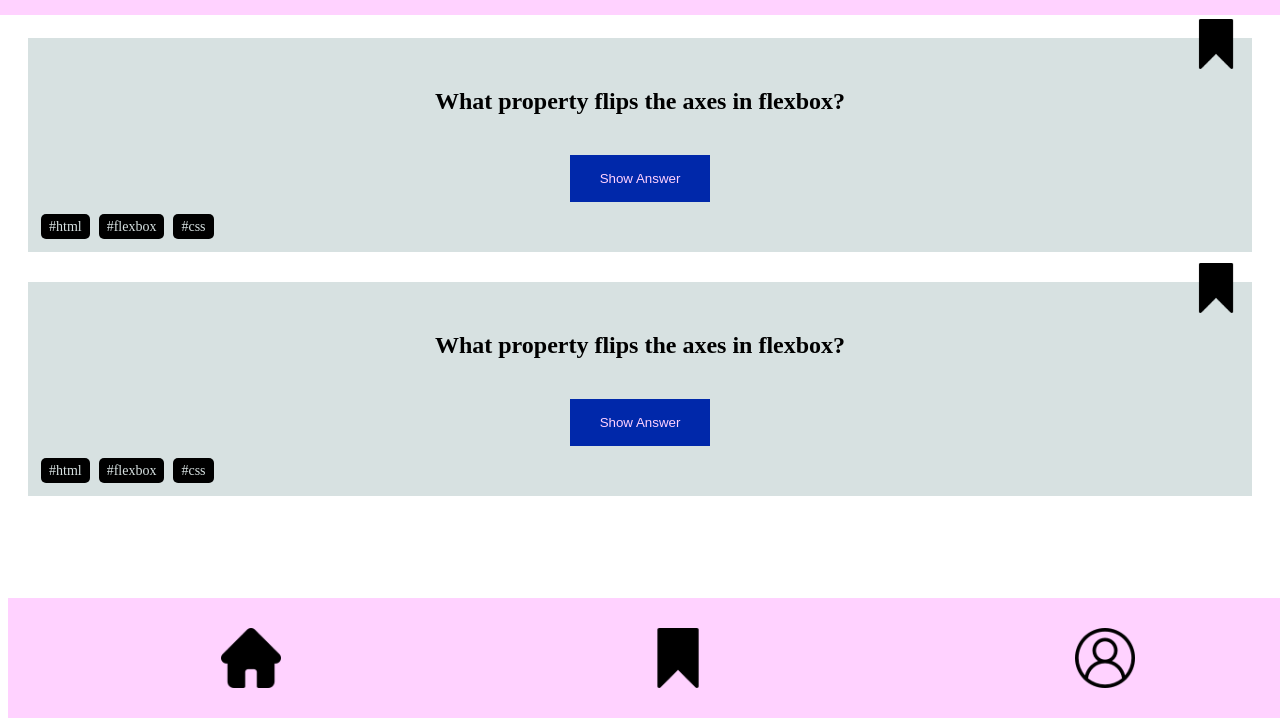
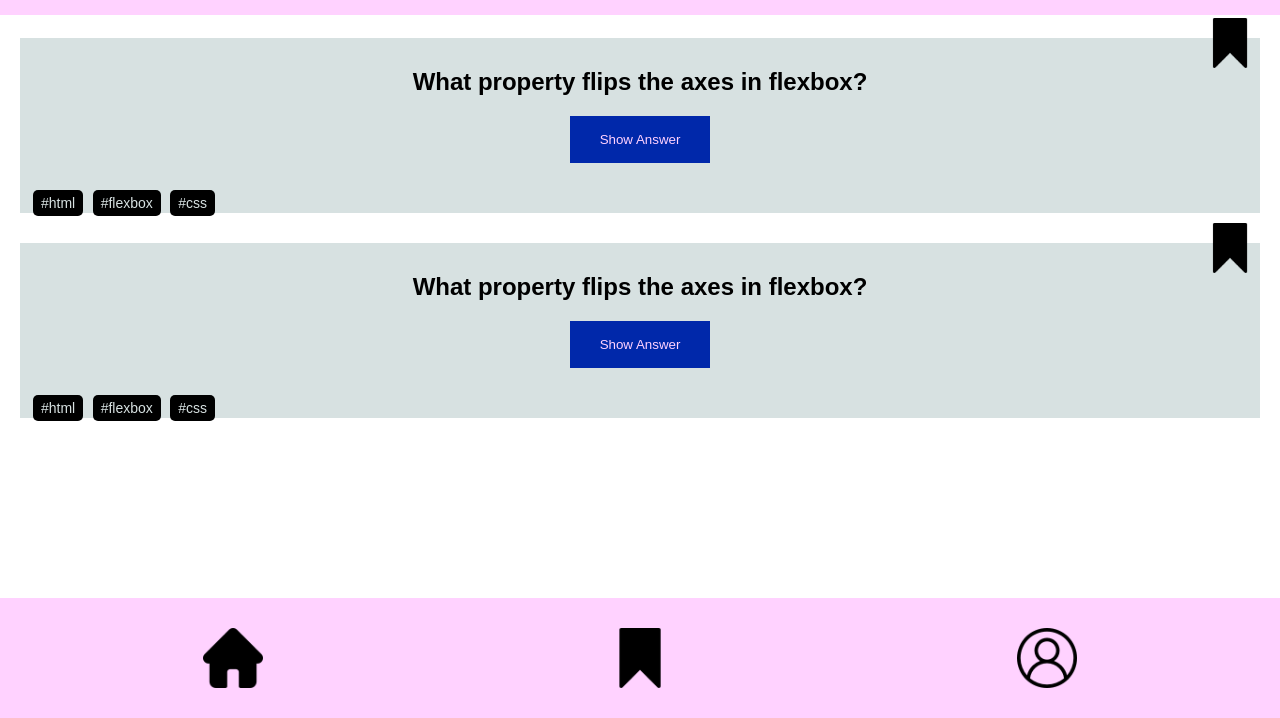
Before and after one commit to MoritzHoyer/moritzhoyer-quiz-app, a plain HTML site: page index.html in a window 1280 px wide. Shown: the part 82-800 px from the top of the page. Drawn offline with Linux system fonts and the light colour scheme.

Commit message:
fixed-folderstructure

```diff
--- /dev/null
+++ b/global.css
@@ -0,0 +1,14 @@
+* {
+  box-sizing: border-box;
+  margin: 0;
+  padding: 0;
+}
+
+body {
+  font-family: Arial, sans-serif;
+  margin: 0;
+  padding: 0;
+  display: flex;
+  flex-direction: column;
+  min-height: 100vh;
+}
--- a/index.html
+++ b/index.html
@@ -50,7 +50,7 @@
       </section>
     </main>
     <footer class="footer">
-      <nav class="navigation">
+      <nav class="nav">
         <a href="index.html" class="nav__link nav__link--active">
           <img
             src="/resources/home_filled.png"
--- a/styles.css
+++ b/styles.css
@@ -1,4 +1,4 @@
-@import "./css/global.css";
+@import "./global.css";
 
 .header {
   position: fixed;
@@ -90,7 +90,7 @@
   width: 100%;
 }
 
-.navigation {
+.nav {
   display: flex;
   justify-content: space-around;
 }
@@ -99,3 +99,7 @@
   width: 60px;
   height: 60px d;
 }
+
+a {
+  text-decoration: none;
+}
```
Also changed, not shown: components/button.css (added), components/card.css (added), components/header.css (added), components/navigation.css (added).
